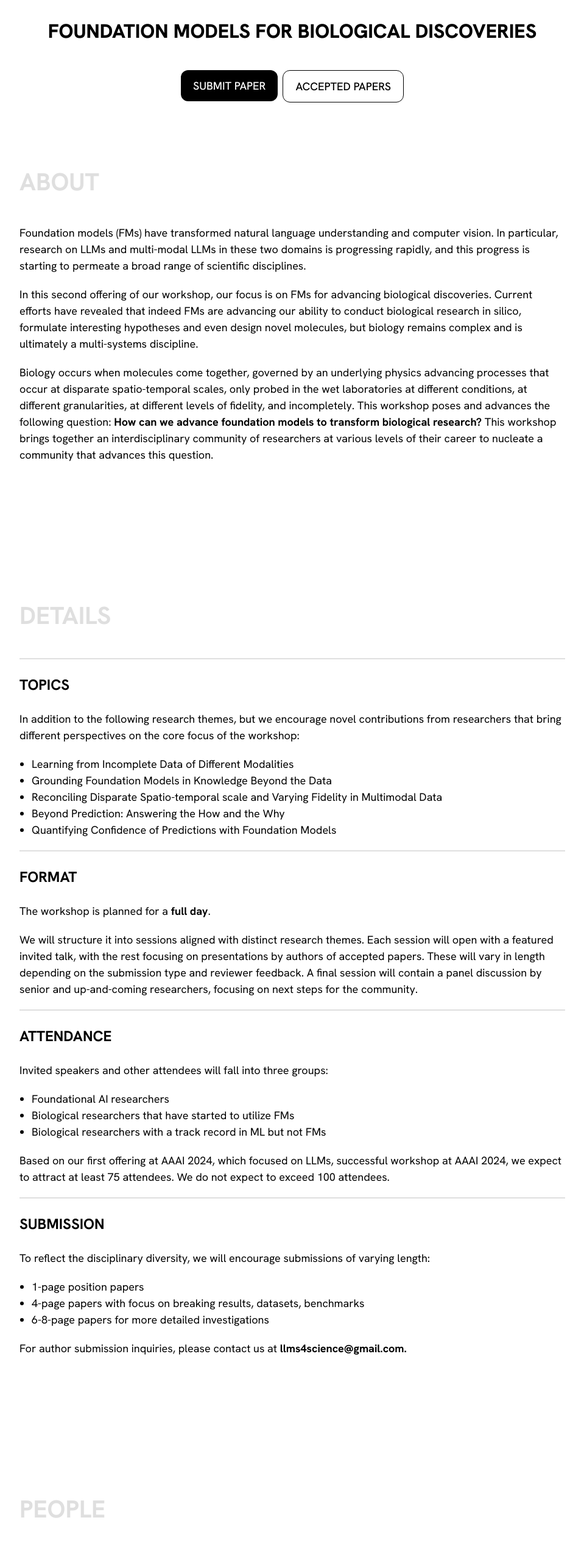
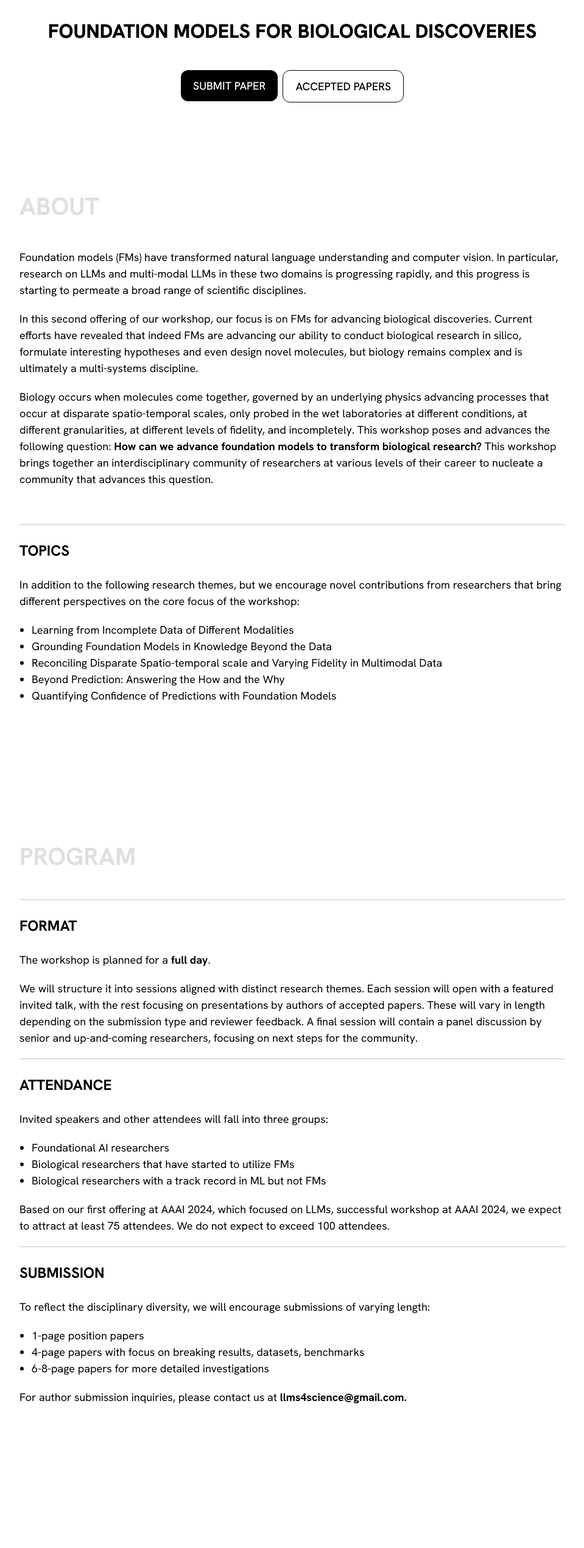
Before and after one commit to ethn1ee/FMs4Bio, a Next.js app in the folder fms4bio/: page / in a window 1280 px wide. Shown: the part 237-2775 px from the top of the page at 61% size, without its empty margins (160-1119 px from the left). Built offline with nearby package versions, Linux system fonts and the light colour scheme.

Commit message:
Update layout and image position in about.jsx and home.jsx

```diff
--- a/fms4bio/src/app/components/about.jsx
+++ b/fms4bio/src/app/components/about.jsx
@@ -1,11 +1,61 @@
 "use client";
 
+import Link from "next/link";
+import { motion } from "framer-motion";
+import { Detail } from "./program";
+
 const About = () => {
+  const topics = {
+    title: "TOPICS",
+    content: `
+        <p>In addition to the following research themes, but we encourage novel contributions from researchers that bring different perspectives on the core focus of the workshop:</p>
+        <ul>
+          <li>Learning from Incomplete Data of Different Modalities</li>
+          <li>Grounding Foundation Models in Knowledge Beyond the Data</li>
+          <li>Reconciling Disparate Spatio-temporal scale and Varying Fidelity in Multimodal Data</li>
+          <li>Beyond Prediction: Answering the How and the Why</li>
+          <li>Quantifying Confidence of Predictions with Foundation Models</li>
+        </ul>
+      `,
+  };
+
   return (
-    <section id="about" className="w-[70vw] mx-auto py-[100px] flex flex-col gap-10">
-      <h1 className="text-[40px] font-bold text-neutral-100">
-        ABOUT
+    <section
+      id="about"
+      className="w-[70vw] mx-auto pb-[100px] flex flex-col gap-10"
+    >
+      <h1 className="text-[32px] font-extrabold text-center mt-[200px]">
+        <span className="block text-neutral-200 mb-4">AAAI 2025</span>
+        <span>FOUNDATION MODELS FOR BIOLOGICAL DISCOVERIES</span>
       </h1>
+      <div className="w-full flex justify-center gap-2 mb-[100px]">
+        <Link
+          href="https://easychair.org/my/conference?conf=FMs4Bio25"
+          target="_blank"
+          rel="noopener noreferrer"
+        >
+          <motion.div
+            whileHover={{ opacity: 0.7 }}
+            className="px-5 py-3 bg-black text-white rounded-xl text-[18px] font-medium w-fit"
+          >
+            SUBMIT PAPER
+          </motion.div>
+        </Link>
+        <Link
+          href="https://github.com/LLMs4Science-Community"
+          target="_blank"
+          rel="noopener noreferrer"
+        >
+          <motion.div
+            whileHover={{ opacity: 0.7 }}
+            className="px-5 py-3 bg-white text-black rounded-xl text-[18px] font-medium w-fit border border-black"
+          >
+            ACCEPTED PAPERS
+          </motion.div>
+        </Link>
+      </div>
+
+      <h1 className="text-[40px] font-bold text-neutral-100">ABOUT</h1>
       <div>
         <p>
           Foundation models (FMs) have transformed natural language
@@ -38,6 +88,8 @@ const About = () => {
           that advances this question.
         </p>
       </div>
+
+      <Detail title={topics.title} content={topics.content} />
     </section>
   );
 };
--- a/fms4bio/src/app/components/home.jsx
+++ /dev/null
@@ -1,43 +0,0 @@
-"use client";
-
-import Link from "next/link";
-import { motion } from "framer-motion";
-
-const Home = () => {
-  return (
-    <section id="home" className="relative">
-      <h1 className="text-[32px] font-extrabold text-center mt-[200px]">
-        <span className="block text-neutral-200 mb-4">AAAI 2025</span>
-        <span>FOUNDATION MODELS FOR BIOLOGICAL DISCOVERIES</span>
-      </h1>
-      <div className="w-full flex justify-center gap-2 mt-10">
-        <Link
-          href="https://easychair.org/my/conference?conf=FMs4Bio25"
-          target="_blank"
-          rel="noopener noreferrer"
-        >
-          <motion.div
-            whileHover={{ opacity: 0.7 }}
-            className="px-5 py-3 bg-black text-white rounded-xl text-[18px] font-medium w-fit"
-          >
-            SUBMIT PAPER
-          </motion.div>
-        </Link>
-        <Link
-          href="https://github.com/LLMs4Science-Community"
-          target="_blank"
-          rel="noopener noreferrer"
-        >
-          <motion.div
-            whileHover={{ opacity: 0.7 }}
-            className="px-5 py-3 bg-white text-black rounded-xl text-[18px] font-medium w-fit border border-black"
-          >
-            ACCEPTED PAPERS
-          </motion.div>
-        </Link>
-      </div>
-    </section>
-  );
-};
-
-export default Home;
--- a/fms4bio/src/app/components/nav.jsx
+++ b/fms4bio/src/app/components/nav.jsx
@@ -9,8 +9,10 @@ const Nav = () => {
 
   const links = [
     { type: "section", name: "about", href: "#about" },
-    { type: "section", name: "details", href: "#details" },
-    { type: "section", name: "people", href: "#people" },
+    { type: "section", name: "program", href: "#program" },
+    { type: "section", name: "keynote speakers", href: "#speakers" },
+    { type: "section", name: "organizers", href: "#organizers" },
+    { type: "section", name: "student co-organizers", href: "#student-organizers" },
     {
       type: "site",
       name: "AAAI 2024",
@@ -40,7 +42,7 @@ const Nav = () => {
   }, []);
 
   return (
-    <nav className="fixed w-screen h-[100px] z-[1000] flex justify-end gap-[40px] px-[80px] items-center bg-white">
+    <nav className="fixed w-screen h-[100px] z-[1000] flex justify-center gap-[40px] px-[80px] items-center bg-white">
       {links.map((link, i) => (
         <Link key={i} href={link.href}>
           <motion.span
--- a/fms4bio/src/app/components/people.jsx
+++ b/fms4bio/src/app/components/organizers.jsx
@@ -1,12 +1,6 @@
 "use client";
 
-const People = () => {
-  const workshopChair = {
-    name: "Amarda Shehu",
-    school: "George Mason University",
-    email: "amarda@gmu.edu",
-  };
-
+const Organizers = () => {
   const workshopCommittee = [
     {
       name: "Amarda Shehu",
@@ -26,14 +20,14 @@ const People = () => {
   ];
 
   return (
-    <section id="people" className="w-[70vw] mx-auto py-[100px] flex flex-col gap-10">
-      <h1 className="w-[calc((100vw-240px)/4)] text-[40px] font-bold text-neutral-100">
-        PEOPLE
-      </h1>
+    <section
+      id="organizers"
+      className="w-[70vw] mx-auto py-[100px] flex flex-col gap-10"
+    >
+      <h1 className="text-[40px] font-bold text-neutral-100">ORGANIZERS</h1>
 
       <div className="flex flex-col gap-10">
-        <div>
-          <h2 className="text-[24px] font-bold mb-6">WORKSHOP ORGANIZERS</h2>
+        {/* <h2 className="text-[24px] font-bold mb-6">WORKSHOP ORGANIZERS</h2> */}
         <div className="flex flex-wrap gap-6">
           {workshopCommittee.map((person, i) => (
             <PeopleCard
@@ -43,7 +37,6 @@ const People = () => {
               email={person.email}
             />
           ))}
-          </div>
         </div>
       </div>
     </section>
@@ -63,4 +56,4 @@ const PeopleCard = ({ name, school, email }) => {
   );
 };
 
-export default People;
+export default Organizers;
--- a/fms4bio/src/app/components/details.jsx
+++ b/fms4bio/src/app/components/program.jsx
@@ -1,24 +1,7 @@
 "use client";
 
-import { ChevronRightIcon } from "@heroicons/react/24/outline";
-import { motion } from "framer-motion";
-import { useState } from "react";
-
-const Details = () => {
+const Program = () => {
   const details = [
-    {
-      title: "TOPICS",
-      content: `
-        <p>In addition to the following research themes, but we encourage novel contributions from researchers that bring different perspectives on the core focus of the workshop:</p>
-        <ul>
-          <li>Learning from Incomplete Data of Different Modalities</li>
-          <li>Grounding Foundation Models in Knowledge Beyond the Data</li>
-          <li>Reconciling Disparate Spatio-temporal scale and Varying Fidelity in Multimodal Data</li>
-          <li>Beyond Prediction: Answering the How and the Why</li>
-          <li>Quantifying Confidence of Predictions with Foundation Models</li>
-        </ul>
-      `,
-    },
     {
       title: "FORMAT",
       content: `
@@ -60,53 +43,30 @@ const Details = () => {
     },
   ];
 
-  const [selectedDetail, setSelectedDetail] = useState(null);
-
   return (
     <section
-      id="details"
+      id="program"
       className="w-[70vw] mx-auto py-[100px] flex flex-col gap-10"
     >
-      <h1 className="text-[40px] font-bold text-neutral-100">DETAILS</h1>
+      <h1 className="text-[40px] font-bold text-neutral-100">PROGRAM</h1>
       <div className="flex flex-col">
         {details.map((detail, i) => (
-          <ToggleDetail
-            key={i}
-            title={detail.title}
-            content={detail.content}
-            selectedDetail={selectedDetail}
-            setSelectedDetail={setSelectedDetail}
-          />
+          <Detail key={i} title={detail.title} content={detail.content} />
         ))}
       </div>
     </section>
   );
 };
 
-const ToggleDetail = ({
-  title,
-  content,
-  selectedDetail,
-  setSelectedDetail,
-}) => {
-  const isSelected = selectedDetail === title;
-
-  const handleClick = () => {
-    if (isSelected) {
-      setSelectedDetail(null);
-      return;
-    }
-    setSelectedDetail(title);
-  };
-
+export const Detail = ({ title, content }) => {
   return (
     <div className="border-t-2 border-neutral-100 overflow-hidden">
-      <motion.div className="flex gap-3 items-center py-[24px] cursor-pointer">
+      <div className="flex gap-3 items-center py-[24px]">
         <h2 className="text-[24px] font-bold">{title}</h2>
-      </motion.div>
+      </div>
       <div dangerouslySetInnerHTML={{ __html: content }} />
     </div>
   );
 };
 
-export default Details;
+export default Program;
--- /dev/null
+++ b/fms4bio/src/app/components/speakers.jsx
@@ -0,0 +1,18 @@
+"use client";
+
+const Speakers = () => {
+  return (
+    <section
+      id="speakers"
+      className="w-[70vw] mx-auto py-[100px] flex flex-col gap-10"
+    >
+      <h1 className="text-[40px] font-bold text-neutral-100">
+        KEYNOTE SPEAKERS
+      </h1>
+
+      TBD
+    </section>
+  );
+};
+
+export default Speakers;
--- a/fms4bio/src/app/page.jsx
+++ b/fms4bio/src/app/page.jsx
@@ -1,17 +1,17 @@
 "use client";
 
 import About from "./components/about";
-import Details from "./components/details";
-import Home from "./components/home";
-import People from "./components/people";
+import Program from "./components/program";
+import Organizers from "./components/organizers";
+import Speakers from "./components/speakers";
 
 const App = () => {
   return (
     <>
-      <Home />
       <About />
-      <Details />
-      <People />
+      <Program />
+      <Speakers />
+      <Organizers />
     </>
   );
 };
```
Lines whose indentation alone changed are shown as unchanged.
